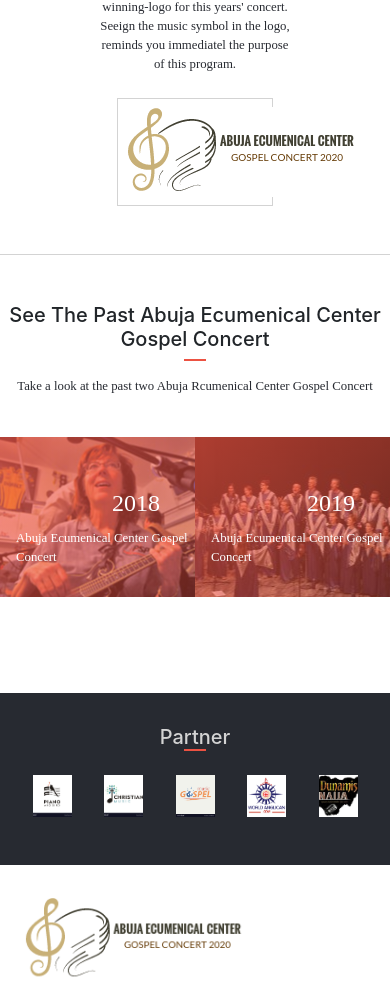
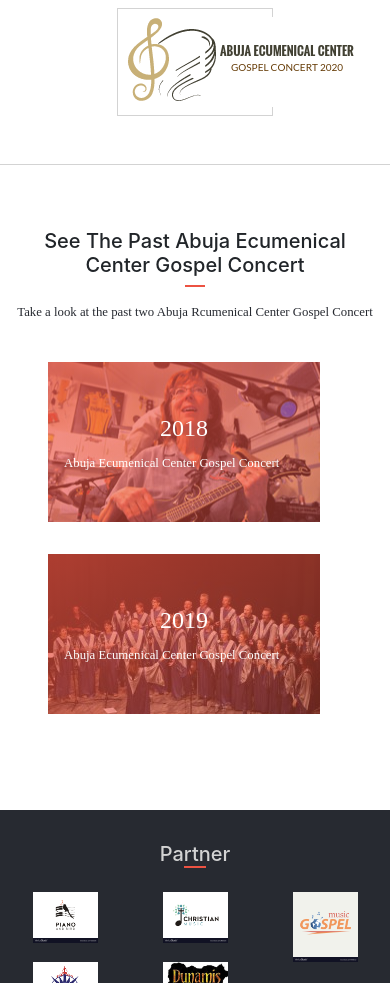
Before and after one commit to Zubenna/gospel-concert, a plain HTML site: page about.html in a window 390 px wide. Shown: the part 1017-2000 px from the top of the page. Drawn offline with nearby package versions, Linux system fonts and the light colour scheme; a web font is replaced by a local one.

Commit message:
added mobile responsiveness for about.html

```diff
--- a/about.html
+++ b/about.html
@@ -79,8 +79,8 @@
                         Thus, we are inviting all lovers of gospel songs, upcoming artists, local and international bands, church choirs to register and be part of this years'
                         Gospel Concert</p>
                     </div>
-                    <p class="text-center pt-3">Please contact us for any enquiry concerning this concert using the email address below</p>
-                    <p class="text-center">abjecumenical2020@concert.org</p>
+                    <p class="text-center email-in-mobile pt-3">Please contact us for any enquiry concerning this concert using the email address below</p>
+                    <p class="text-center email-in-mobile pb-2">abjecumenical2020@concert.org</p>
                 </div>
             </section>
             <section class="concert-logo-box">
--- a/styles/style.css
+++ b/styles/style.css
@@ -575,7 +575,7 @@
   /* About */
 
   .concert-heading {
-    padding-top: 3rem;
+    padding: 3rem 1rem 2rem 0;
     width: 100%;
   }
 
@@ -586,4 +586,37 @@
   .concert-heading h2 {
     font-size: 1.5rem;
   }
+
+  .about-logo-container h4 {
+    font-size: 1.2rem;
+  }
+
+  .about-logo-container p {
+    width: 80%;
+  }
+
+  .past-concert-box {
+    padding: 1rem;
+  }
+
+  .past-flex-box {
+    flex-direction: column;
+    margin-left: 2rem;
+  }
+
+  .past-con-1 {
+    margin-bottom: 2rem;
+  }
+
+  .brand-logo-box {
+    display: grid;
+    grid-template-columns: repeat(3, 1fr);
+    text-align: center;
+    justify-items: center;
+  }
+
+  .brand-logo-box img {
+    width: 50%;
+    object-fit: cover;
+  }
 }
```
